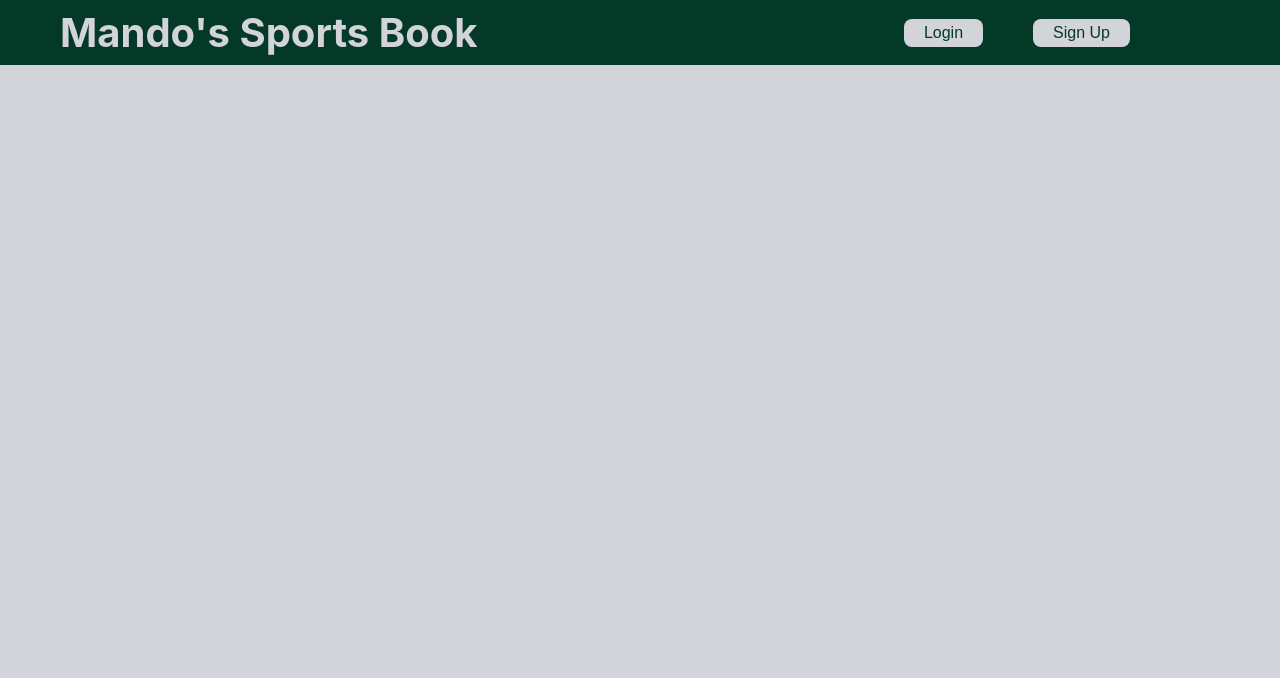
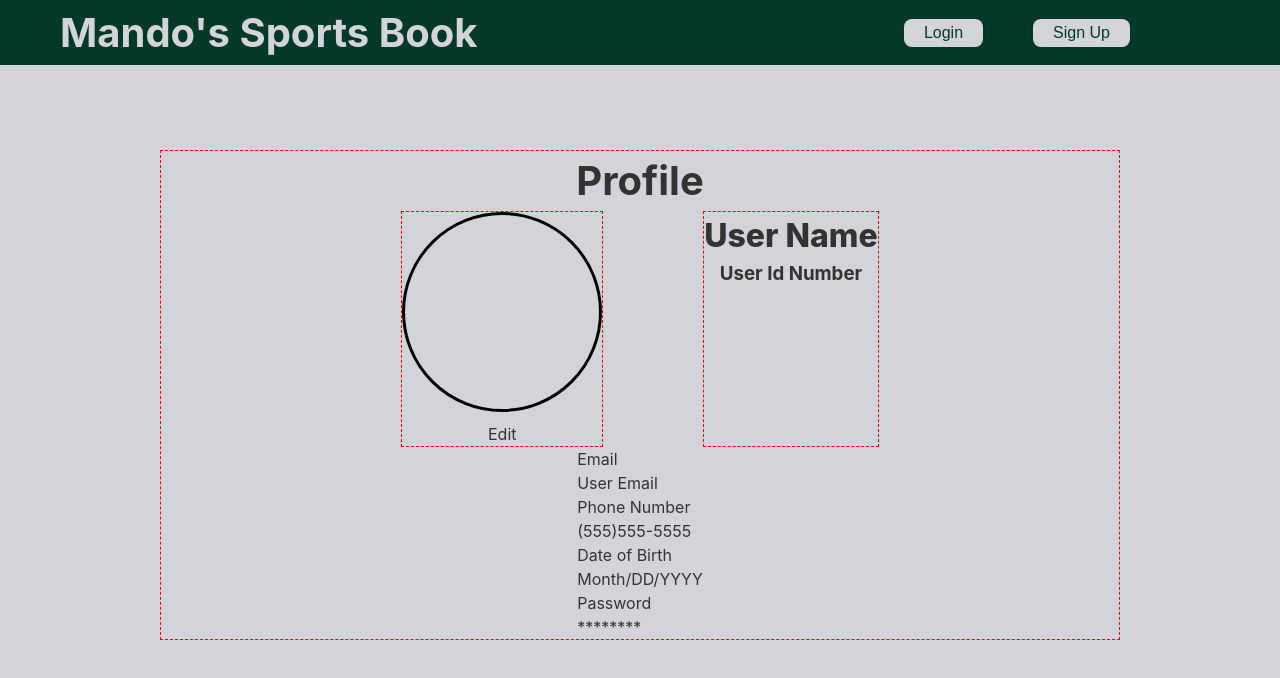
Before and after one commit to mandoromero/MandosSportsBook, a React (Vite) app in the folder client/: page / in a window 1280 px wide. Shown: the top 678 px of the page. Built offline with nearby package versions, Linux system fonts and the light colour scheme.

Commit message:
finich Profile.jsx

```diff
--- a/client/src/pages/Home.jsx
+++ b/client/src/pages/Home.jsx
@@ -1,9 +1,10 @@
 import React from "react";
+import Profile from "../pages/Profile/Profile";
 
 export default function Home() {
   return (
     <div id="home-container">
-      <h1 id="home-title">Welcome Home!!</h1>
+      <Profile />
     </div>
   )
 }
--- /dev/null
+++ b/client/src/pages/Profile/Profile.css
@@ -0,0 +1,43 @@
+#profile {
+    display: flex;
+    flex-direction: column;
+    align-items: center;
+    justify-content: center;
+    width: 75%;
+    border: 1px dashed red;
+    margin: 150px auto 0;
+}
+
+#profile-header {
+    display: flex;
+
+}
+
+#image-edit-container {
+    display: flex;
+    flex-direction: column;
+    align-items: center;
+    border: 1px dashed red;
+}
+
+#image-container {
+    width: 200px;
+    height: 200px;
+    border: 3px solid black;
+    border-radius: 50%;
+    margin-bottom: 10px;
+}
+
+#profile-name-container {
+    border: 1px dashed red;
+    display: flex;
+    flex-direction: column;
+    align-items: center;
+    margin-left : 100px;
+}
+
+#profile-name {
+    font-size: 2rem;
+    font-weight: 800;
+
+}
--- /dev/null
+++ b/client/src/pages/Profile/Profile.jsx
@@ -0,0 +1,40 @@
+import "../Profile/Profile.css";
+
+export default function Profile() {
+    return (
+        <div id="profile">
+            <h1>Profile</h1>
+            <header id="profile-header">
+                <div id="image-edit-container">
+                    <div id="image-container">
+                        <img />
+                    </div>
+                    <p id="edit-link">Edit</p>
+                </div>
+                <div id="profile-name-container">
+                    <h2 id="profile-name">User Name</h2>
+                    <h3 id="profile-id">User Id Number</h3>
+                </div>
+            </header>
+            <main id="profile-info">
+                <div id="profile-email-container" className="user-info">
+                    <p id="email-label">Email</p>
+                    <p id="user-emial">User Email</p>
+                </div>
+                <div id="profile-phone-container" className="user-info">
+                    <p id="phone-label">Phone Number</p>
+                    <p id="user-phone">(555)555-5555</p>
+                </div>
+                <div id="profile-dob-container" className="user-info">
+                    <p id="dob-label">Date of Birth</p>
+                    <p id="user-dob">Month/DD/YYYY</p>
+                </div>
+                <div id="profile-password-container" className="user-info">
+                    <p id="password-label">Password</p>
+                    <p id="user-password">********</p>
+                </div>
+            </main>
+
+        </div>
+    )
+}
```
